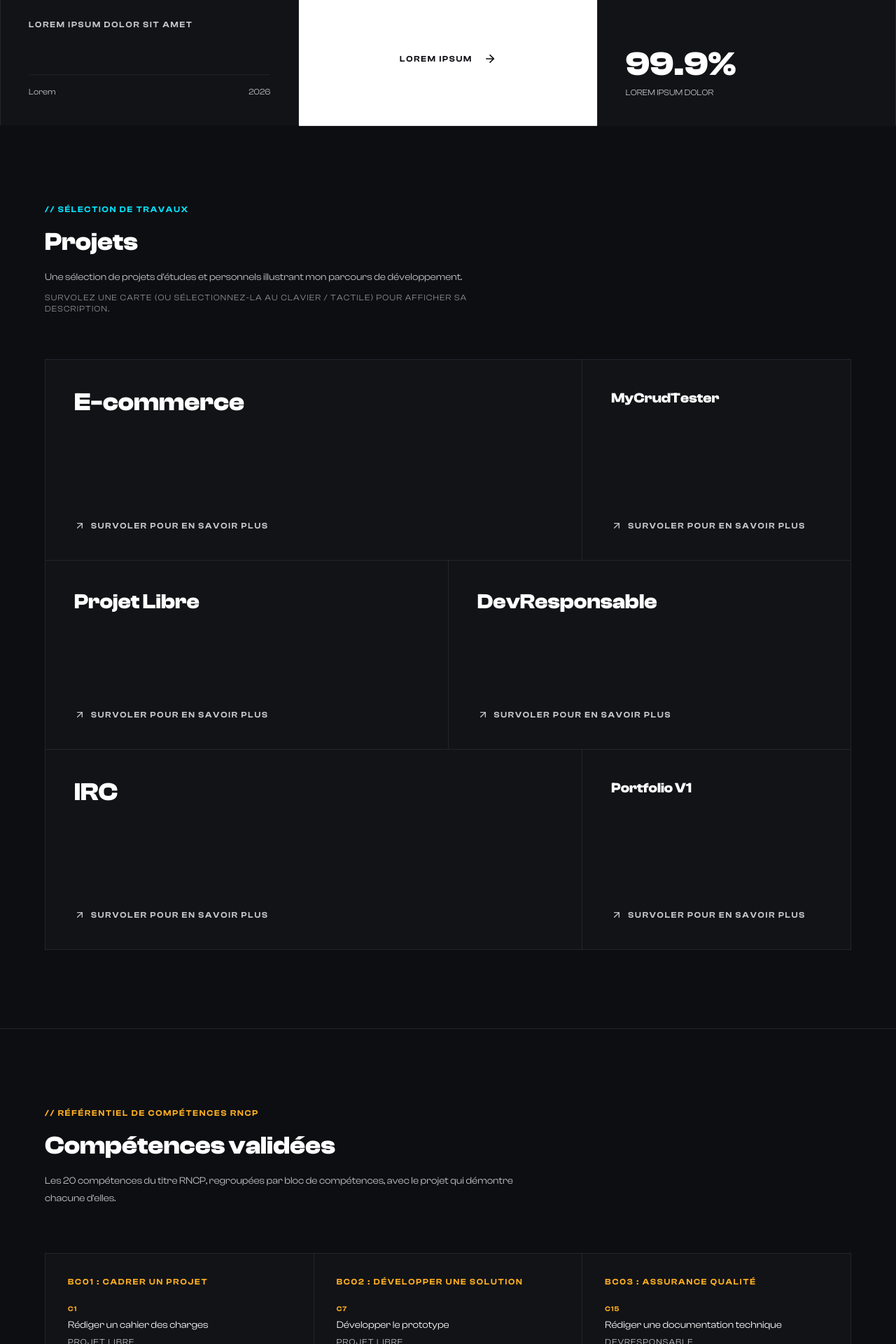
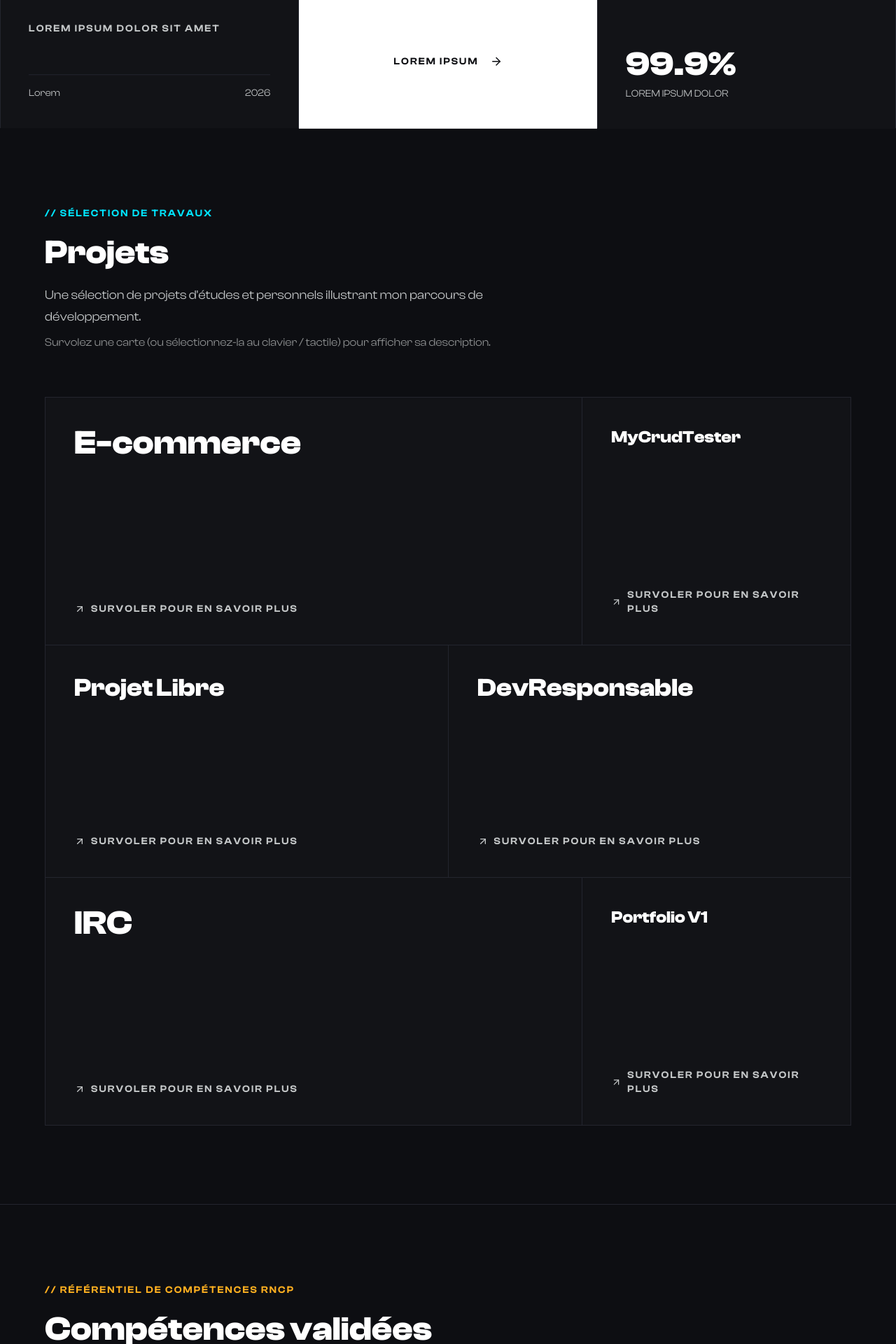
Before and after one commit to Yams-web/PortfolioV2, a Next.js app: page / in a window 1280 px wide. Shown: the part 700-2620 px from the top of the page at 70% size. Built offline with nearby package versions, Linux system fonts and the light colour scheme.

Commit message:
refactor(front): use better typo

```diff
--- a/src/components/hero/hero.component.tsx
+++ b/src/components/hero/hero.component.tsx
@@ -23,7 +23,7 @@ export function Hero(): React.JSX.Element {
         </div>
 
         <div className="flex w-full flex-col items-start justify-between gap-6 sm:flex-row sm:items-end">
-          <p className="max-w-sm text-xs uppercase leading-[1.8] tracking-[0.01em] text-[#c4c7c8]">
+          <p className="max-w-sm text-base leading-[1.7] text-[#c4c7c8] sm:text-lg">
             Lorem ipsum dolor sit amet, consectetur adipiscing elit. Sed do
             eiusmod tempor incididunt ut labore et dolore magna aliqua.
           </p>
@@ -49,7 +49,7 @@ export function Hero(): React.JSX.Element {
           />
         </div>
         <div className="absolute bottom-10 right-10 z-20 border border-[#23252E] bg-[#121317] p-4">
-          <p className="text-xs font-semibold uppercase tracking-[0.15em] text-white">
+          <p className="text-sm font-semibold uppercase tracking-[0.15em] text-white">
             01 // Lorem
           </p>
         </div>
@@ -57,12 +57,12 @@ export function Hero(): React.JSX.Element {
 
       {/* Bloc bas gauche : détails */}
       <div className="puzzle-piece flex h-48 flex-col justify-between bg-[#121317] p-6 sm:p-10 md:col-span-4">
-        <p className="mb-4 text-xs font-semibold uppercase tracking-[0.15em] text-[#c4c7c8]">
+        <p className="mb-4 text-sm font-semibold uppercase tracking-[0.15em] text-[#c4c7c8]">
           Lorem ipsum dolor sit amet
         </p>
         <div className="flex items-end justify-between border-t border-[#23252E] pt-4">
-          <span className="text-xs text-[#c4c7c8]">Lorem</span>
-          <span className="text-xs text-[#c4c7c8]">2026</span>
+          <span className="text-sm text-[#c4c7c8]">Lorem</span>
+          <span className="text-sm text-[#c4c7c8]">2026</span>
         </div>
       </div>
 
@@ -70,7 +70,7 @@ export function Hero(): React.JSX.Element {
       <div className="puzzle-piece group flex h-48 items-center justify-center border border-transparent bg-white text-[#0d0e12] transition-colors hover:border-white hover:bg-[#121317] hover:text-white md:col-span-4">
         <Link
           href="#contact"
-          className="flex items-center gap-4 text-xs font-semibold uppercase tracking-[0.15em]"
+          className="flex items-center gap-4 text-sm font-semibold uppercase tracking-[0.15em]"
         >
           Lorem ipsum
           <ArrowRight
@@ -84,7 +84,7 @@ export function Hero(): React.JSX.Element {
       {/* Bloc bas droite : statistique */}
       <div className="puzzle-piece flex h-48 flex-col justify-end bg-[#121317] p-6 sm:p-10 md:col-span-4">
         <p className="text-[48px] font-bold leading-none text-white">99.9%</p>
-        <p className="mt-2 text-xs uppercase tracking-[0.01em] text-[#c4c7c8]">
+        <p className="mt-2 text-sm uppercase tracking-[0.01em] text-[#c4c7c8]">
           Lorem ipsum dolor
         </p>
       </div>
--- a/src/components/navbar/navbar.component.tsx
+++ b/src/components/navbar/navbar.component.tsx
@@ -23,7 +23,7 @@ export function Navbar(): React.JSX.Element {
       >
         <Link
           href="#accueil"
-          className="text-lg font-semibold tracking-tight text-[#BAC4C8] transition-colors hover:text-white"
+          className="text-xl font-semibold tracking-tight text-[#BAC4C8] transition-colors hover:text-white"
         >
           Yamin Lamiri
         </Link>
@@ -33,7 +33,7 @@ export function Navbar(): React.JSX.Element {
             <li key={href}>
               <Link
                 href={href}
-                className="text-sm text-[#BAC4C8]/80 transition-colors hover:text-white"
+                className="text-base text-[#BAC4C8]/80 transition-colors hover:text-white"
               >
                 {label}
               </Link>
@@ -44,7 +44,7 @@ export function Navbar(): React.JSX.Element {
         <Link
           href="/cv.pdf"
           download
-          className="hidden rounded-full bg-purple-700 px-5 py-2 text-sm font-medium text-white transition-colors hover:bg-purple-600 md:inline-block"
+          className="hidden rounded-full bg-purple-700 px-5 py-2 text-base font-medium text-white transition-colors hover:bg-purple-600 md:inline-block"
         >
           Télécharger le CV
         </Link>
@@ -73,7 +73,7 @@ export function Navbar(): React.JSX.Element {
               <Link
                 href={href}
                 onClick={() => setIsOpen(false)}
-                className="block rounded-md px-2 py-2 text-[#BAC4C8]/80 transition-colors hover:bg-white/5 hover:text-white"
+                className="block rounded-md px-2 py-2 text-base text-[#BAC4C8]/80 transition-colors hover:bg-white/5 hover:text-white"
               >
                 {label}
               </Link>
@@ -84,7 +84,7 @@ export function Navbar(): React.JSX.Element {
               href="/cv.pdf"
               download
               onClick={() => setIsOpen(false)}
-              className="block rounded-full bg-purple-700 px-5 py-2 text-center text-sm font-medium text-white transition-colors hover:bg-purple-600"
+              className="block rounded-full bg-purple-700 px-5 py-2 text-center text-base font-medium text-white transition-colors hover:bg-purple-600"
             >
               Télécharger le CV
             </Link>
--- a/src/components/projects/badge/badge.component.tsx
+++ b/src/components/projects/badge/badge.component.tsx
@@ -63,14 +63,14 @@ export function Badge({ label, tooltip }: IBadgeProps): React.JSX.Element {
       onMouseLeave={deactivateRing}
       onFocus={activateRing}
       onBlur={deactivateRing}
-      className="group/badge relative inline-flex cursor-pointer border border-[#FFB020]/40 px-2 py-1 text-[10px] font-semibold uppercase tracking-widest text-[#FFB020] outline-none"
+      className="group/badge relative inline-flex cursor-pointer border border-[#FFB020]/40 px-3 py-2 text-sm font-semibold uppercase tracking-widest text-[#FFB020] outline-none"
     >
       <span ref={ringRef} aria-hidden="true" style={BADGE_RING_STYLE} className="pointer-events-none absolute inset-0" />
       <span className="relative z-10">{label}</span>
       <span
         id={tooltipId}
         role="tooltip"
-        className="pointer-events-none absolute bottom-full left-1/2 z-10 mb-2 w-max max-w-[220px] -translate-x-1/2 translate-y-1 border border-[#23252E] bg-[#0d0e12] px-3 py-2 text-left text-[11px] normal-case tracking-normal text-white opacity-0 shadow-lg transition-all duration-200 group-hover/badge:translate-y-0 group-hover/badge:opacity-100 group-focus-visible/badge:translate-y-0 group-focus-visible/badge:opacity-100"
+        className="pointer-events-none absolute bottom-full left-1/2 z-10 mb-2 w-max max-w-75 -translate-x-1/2 translate-y-1 border border-[#23252E] bg-[#0d0e12] px-4 py-3 text-left text-base normal-case leading-normal tracking-normal text-white opacity-0 shadow-lg transition-all duration-200 group-hover/badge:translate-y-0 group-hover/badge:opacity-100 group-focus-visible/badge:translate-y-0 group-focus-visible/badge:opacity-100"
       >
         {tooltip}
       </span>
--- a/src/components/projects/project-card/project-card.component.tsx
+++ b/src/components/projects/project-card/project-card.component.tsx
@@ -12,9 +12,9 @@ const COLUMN_SPAN_BY_SIZE: Record<ProjectSize, string> = {
 };
 
 const TITLE_CLASS_BY_SIZE: Record<ProjectSize, string> = {
-  lg: "text-2xl font-bold text-white sm:text-4xl",
-  md: "text-xl font-bold text-white sm:text-3xl",
-  sm: "text-lg font-bold text-white sm:text-xl",
+  lg: "text-3xl font-bold text-white sm:text-5xl",
+  md: "text-2xl font-bold text-white sm:text-4xl",
+  sm: "text-xl font-bold text-white sm:text-2xl",
 };
 
 export interface IProjectCardProps {
@@ -51,7 +51,7 @@ export function ProjectCard({ project }: IProjectCardProps): React.JSX.Element {
         } group-hover:pointer-events-none group-hover:-translate-y-2 group-hover:opacity-0 group-focus:pointer-events-none group-focus:-translate-y-2 group-focus:opacity-0`}
       >
         <h3 className={TITLE_CLASS_BY_SIZE[project.size]}>{project.title}</h3>
-        <div className="flex items-center gap-2 text-xs font-semibold uppercase tracking-[0.15em] text-[#c4c7c8]">
+        <div className="flex items-center gap-2 text-sm font-semibold uppercase tracking-[0.15em] text-[#c4c7c8]">
           <ArrowUpRight aria-hidden="true" size={16} />
           Survoler pour en savoir plus
         </div>
@@ -68,7 +68,7 @@ export function ProjectCard({ project }: IProjectCardProps): React.JSX.Element {
           <h3 className={TITLE_CLASS_BY_SIZE[project.size]}>
             {project.title}
           </h3>
-          <p className="whitespace-pre-line text-sm leading-[1.8] text-[#c4c7c8]">
+          <p className="whitespace-pre-line text-base leading-[1.7] text-[#c4c7c8] sm:text-lg">
             {project.description}
           </p>
         </div>
--- a/src/components/projects/project-list/project-list.component.tsx
+++ b/src/components/projects/project-list/project-list.component.tsx
@@ -7,7 +7,7 @@ export function ProjectList(): React.JSX.Element {
 
   if (projects.length === 0) {
     return (
-      <p className="border border-[#23252E] bg-[#121317] p-10 text-sm uppercase tracking-[0.1em] text-[#c4c7c8]">
+      <p className="border border-[#23252E] bg-[#121317] p-10 text-base leading-[1.7] text-[#c4c7c8] sm:text-lg">
         Contenu des projets en cours de rédaction.
       </p>
     );
--- a/src/components/projects/projects.component.tsx
+++ b/src/components/projects/projects.component.tsx
@@ -9,17 +9,17 @@ export function Projects(): React.JSX.Element {
     >
       <div className="mx-auto max-w-6xl">
         <header className="mb-16 max-w-2xl">
-          <h2 className="text-xs font-semibold uppercase tracking-[0.15em] text-[#00E5FF]">
+          <h2 className="text-sm font-semibold uppercase tracking-[0.15em] text-[#00E5FF]">
             {"// Sélection de travaux"}
           </h2>
-          <p className="mt-4 text-2xl font-bold leading-tight text-white sm:text-4xl">
+          <p className="mt-4 text-3xl font-bold leading-tight text-white sm:text-5xl">
             Projets
           </p>
-          <p className="mt-4 text-sm leading-[1.8] text-[#c4c7c8]">
+          <p className="mt-4 text-base leading-[1.7] text-[#c4c7c8] sm:text-lg">
             Une sélection de projets d&apos;études et personnels illustrant
             mon parcours de développement.
           </p>
-          <p className="mt-2 text-xs uppercase tracking-[0.1em] text-[#c4c7c8]/70">
+          <p className="mt-2 text-base leading-[1.7] text-[#c4c7c8]/70">
             Survolez une carte (ou sélectionnez-la au clavier / tactile) pour
             afficher sa description.
           </p>
--- a/src/components/referentiel-section/referentiel-section.component.tsx
+++ b/src/components/referentiel-section/referentiel-section.component.tsx
@@ -9,13 +9,13 @@ export function ReferentielSection(): React.JSX.Element {
     >
       <div className="mx-auto max-w-6xl">
         <header className="mb-16 max-w-2xl">
-          <h2 className="text-xs font-semibold uppercase tracking-[0.15em] text-[#FFB020]">
+          <h2 className="text-sm font-semibold uppercase tracking-[0.15em] text-[#FFB020]">
             {"// Référentiel de compétences RNCP"}
           </h2>
-          <p className="mt-4 text-2xl font-bold leading-tight text-white sm:text-4xl">
+          <p className="mt-4 text-3xl font-bold leading-tight text-white sm:text-5xl">
             Compétences validées
           </p>
-          <p className="mt-4 text-sm leading-[1.8] text-[#c4c7c8]">
+          <p className="mt-4 text-base leading-[1.7] text-[#c4c7c8] sm:text-lg">
             Les 20 compétences du titre RNCP, regroupées par bloc de
             compétences, avec le projet qui démontre chacune d&apos;elles.
           </p>
--- a/src/components/referentiel-section/referentiel-table/referentiel-table.component.tsx
+++ b/src/components/referentiel-section/referentiel-table/referentiel-table.component.tsx
@@ -22,14 +22,25 @@ interface ICompetenceBlockDefinition {
 }
 
 const COMPETENCE_BLOCK_DEFINITIONS: ICompetenceBlockDefinition[] = [
-  { id: "bc01", title: "BC01 : Cadrer un projet", minOrder: 1, maxOrder: 6 },
+  {
+    id: "bc01",
+    title: "Cadrer un projet et conceptualiser une solution web",
+    minOrder: 1,
+    maxOrder: 6,
+  },
   {
     id: "bc02",
-    title: "BC02 : Développer une solution",
+    title: "Développer une solution web",
     minOrder: 7,
     maxOrder: 14,
   },
-  { id: "bc03", title: "BC03 : Assurance qualité", minOrder: 15, maxOrder: 20 },
+  {
+    id: "bc03",
+    title:
+      "Déployer un système d'assurance qualité tout au long du cycle de vie d'une solution web",
+    minOrder: 15,
+    maxOrder: 20,
+  },
 ];
 
 function parseCompetenceOrder(code: string): number {
@@ -76,7 +87,7 @@ export function ReferentielTable(): React.JSX.Element {
           key={block.id}
           className="flex flex-col gap-6 bg-[#121317] p-6 sm:p-8"
         >
-          <h3 className="text-xs font-semibold uppercase tracking-[0.15em] text-[#FFB020]">
+          <h3 className="text-lg font-bold uppercase tracking-[0.15em] text-[#FFB020] sm:text-xl">
             {block.title}
           </h3>
           <ul className="flex flex-col gap-5">
@@ -85,13 +96,13 @@ export function ReferentielTable(): React.JSX.Element {
                 key={entry.code}
                 className="flex flex-col gap-1 border-t border-[#23252E] pt-4 first:border-t-0 first:pt-0"
               >
-                <span className="text-[10px] font-semibold uppercase tracking-widest text-[#FFB020]">
+                <span className="text-base font-bold uppercase tracking-widest text-[#FFB020] sm:text-lg">
                   {entry.code}
                 </span>
-                <p className="text-sm leading-[1.7] text-white">
+                <p className="text-base font-medium leading-tight text-white sm:text-lg">
                   {entry.description}
                 </p>
-                <span className="text-xs uppercase tracking-[0.1em] text-[#c4c7c8]">
+                <span className="text-xs uppercase tracking-[0.1em] text-[#c4c7c8]/60">
                   {entry.projectTitle}
                 </span>
               </li>
```
